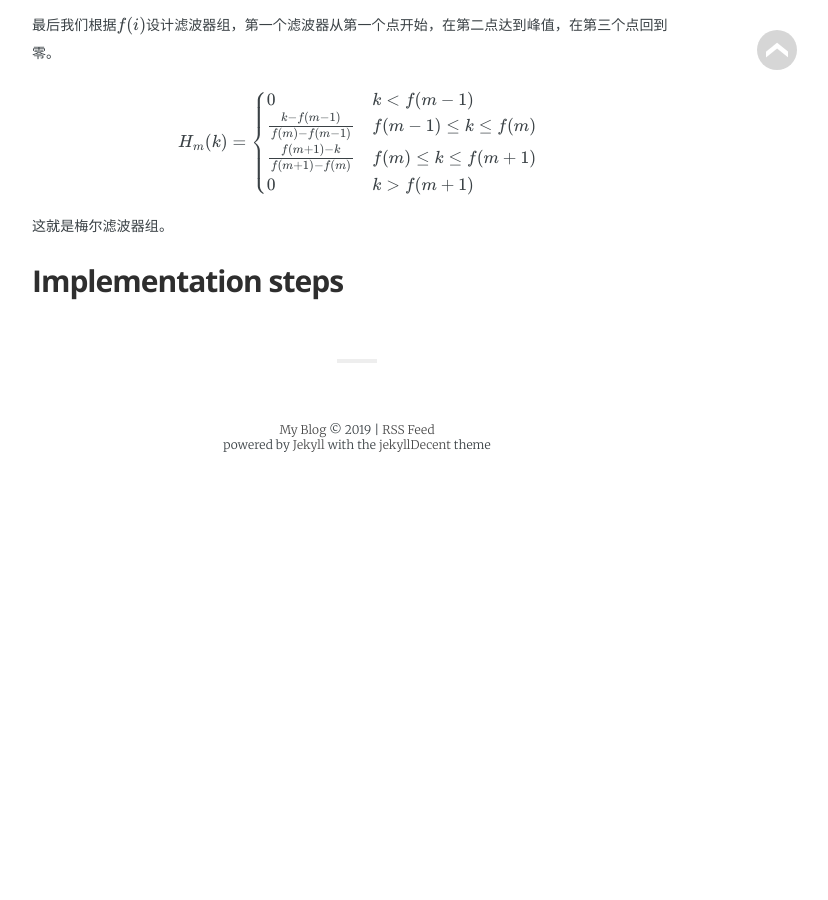
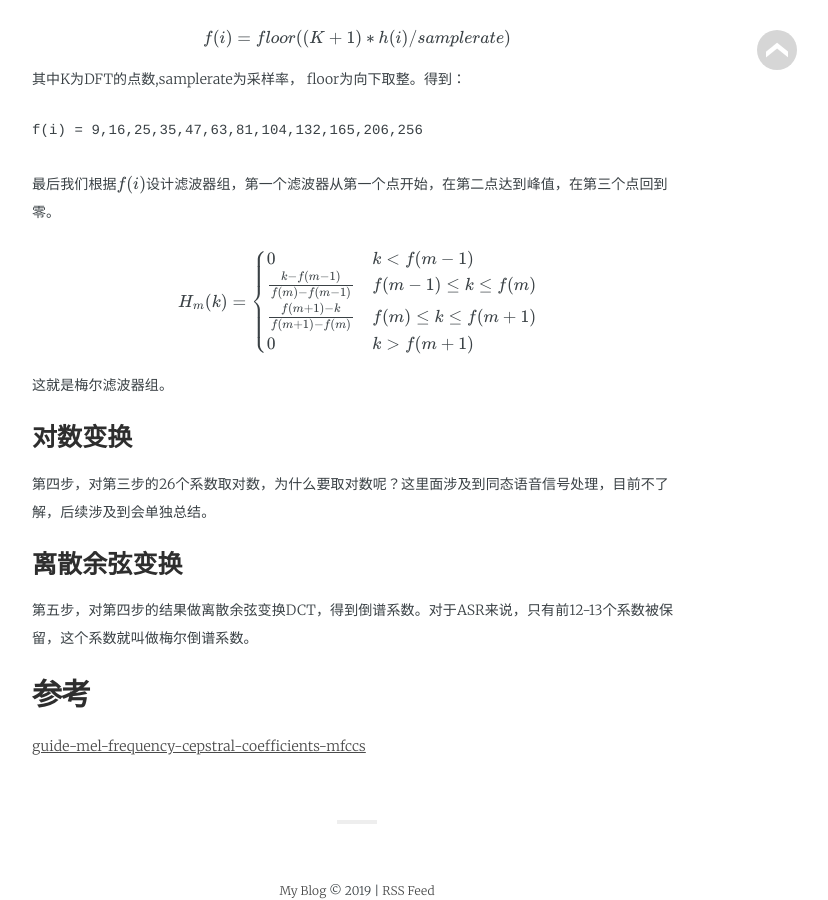
Before and after one commit to kleinzcy/kleinzcy.github.io, a Jekyll site: the page built from _posts/2019-3-22-梅尔倒谱系数.md, in a window 1280 px wide and 900 px high, scrolled down 2620 px. Shown: the whole window, without its empty margins (283-1111 px from the left). Built offline with Jekyll 4.4.1, drawn with Linux system fonts in a browser that asks for light colours; some web fonts are replaced; formulas are drawn with MathJax 3; before the commit the page ends 3094 px from its top, so only the background shows below that.

Commit message:
Update 2019-3-22-梅尔倒谱系数.md

```diff
--- a/_posts/2019-3-22-梅尔倒谱系数.md
+++ b/_posts/2019-3-22-梅尔倒谱系数.md
@@ -39,8 +39,10 @@
 
 ## 具体步骤
 
+### 信号分帧
 第一步，对信号分帧（分帧是为了方便处理）。通常一帧20-40ms（标准的是25ms),对于16k采样率来说，也就是320-640个采样点，每一帧10ms,步长也就是160个采样点。
 
+### 离散傅里叶变换
 第二步，对每一帧信号做N点离散傅里叶变换，N=512,取前257个系数。
 
 $$ S_i(k)=\sum_{n=1}^N s_i(n)h(n)e^{-j2 \pi kn/N} 1 \le k \le K$$
@@ -49,6 +51,7 @@
 
 $$ P_i(k) = \frac{1}{N} |S_i(k)|^2 $$
 
+# 设计梅尔滤波器组
 第三步，计算梅尔滤波器组。通常设计20-40个三角滤波器（一般设置26个），假设设计$m=26$个三角滤波器，也就是说得到（26，257）的矩阵，将滤波器矩阵装置，与信号的能量相乘，就会得到26个系数。这26个系数表示信号通过每个滤波器之后，剩余的能量。下图为梅尔滤波器组：
 
 ![]({{ "/media/img/mfcc_filter.jpg" | absolute_url }}
@@ -96,4 +99,13 @@
 $$
 
 这就是梅尔滤波器组。
-## Implementation steps
+
+### 对数变换
+第四步，对第三步的26个系数取对数，为什么要取对数呢？这里面涉及到同态语音信号处理，目前不了解，后续涉及到会单独总结。
+
+### 离散余弦变换
+第五步，对第四步的结果做离散余弦变换DCT，得到倒谱系数。对于ASR来说，只有前12-13个系数被保留，这个系数就叫做梅尔倒谱系数。
+
+## 参考
+
+[guide-mel-frequency-cepstral-coefficients-mfccs](http://practicalcryptography.com/miscellaneous/machine-learning/guide-mel-frequency-cepstral-coefficients-mfccs/)
```
